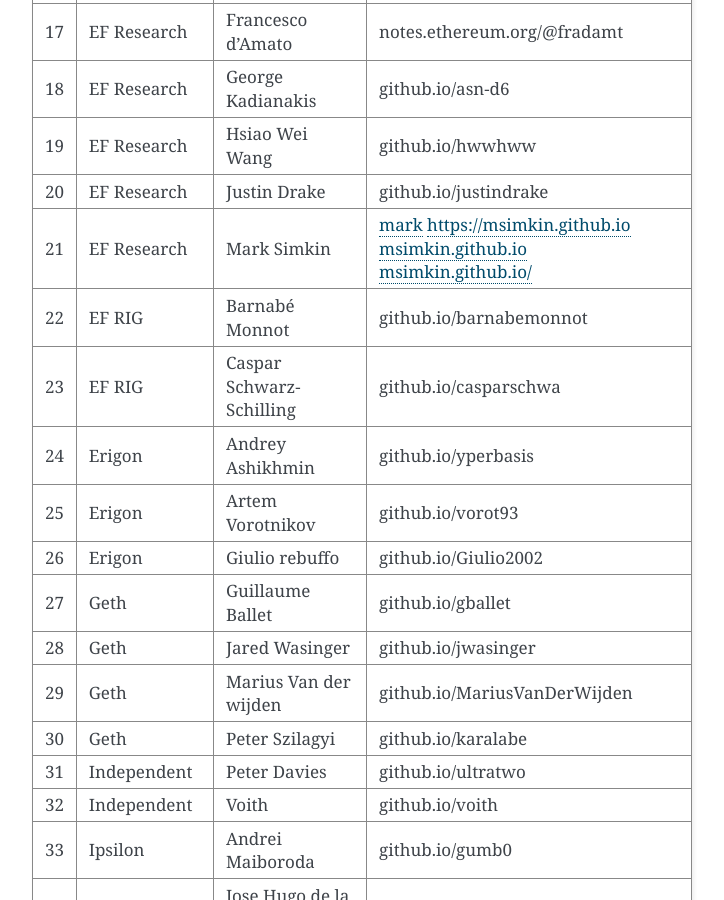
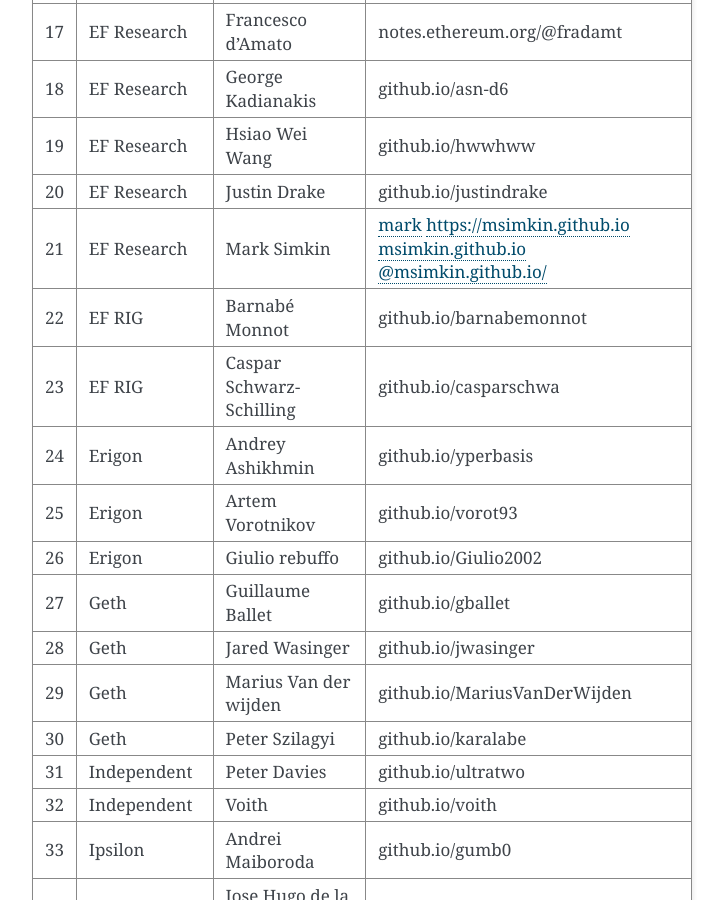
Before and after one commit to protocolguild/documentation, a Sphinx documentation site: the page built from docs/9-membership.md, in a window 1280 px wide and 900 px high, scrolled down 993 px. Shown: the whole window, without its empty margins (388-1112 px from the left). Built offline with Sphinx 7.4.7, drawn with Linux system fonts in a browser that asks for light colours.

```diff
--- a/docs/9-membership.md
+++ b/docs/9-membership.md
@@ -25,7 +25,7 @@ For transparency purposes, we are disclosing the name/identifier of each Guild m
 | 18 | EF Research | George Kadianakis | github.io/asn-d6 |
 | 19 | EF Research | Hsiao Wei Wang | github.io/hwwhww |
 | 20 | EF Research | Justin Drake | github.io/justindrake |
-| 21 | EF Research | Mark Simkin | [mark](msimkin.github.io/) [https://msimkin.github.io](msimkin.github.io/) [msimkin.github.io](msimkin.github.io/ ) [msimkin.github.io/](msimkin.github.io/) |
+| 21 | EF Research | Mark Simkin | [mark](msimkin.github.io/) [https://msimkin.github.io](msimkin.github.io/) [msimkin.github.io](msimkin.github.io/ ) [@msimkin.github.io/](msimkin.github.io/) |
 | 22 | EF RIG | Barnabé Monnot | github.io/barnabemonnot |
 | 23 | EF RIG | Caspar Schwarz-Schilling | github.io/casparschwa |
 | 24 | Erigon | Andrey Ashikhmin | github.io/yperbasis |
```
